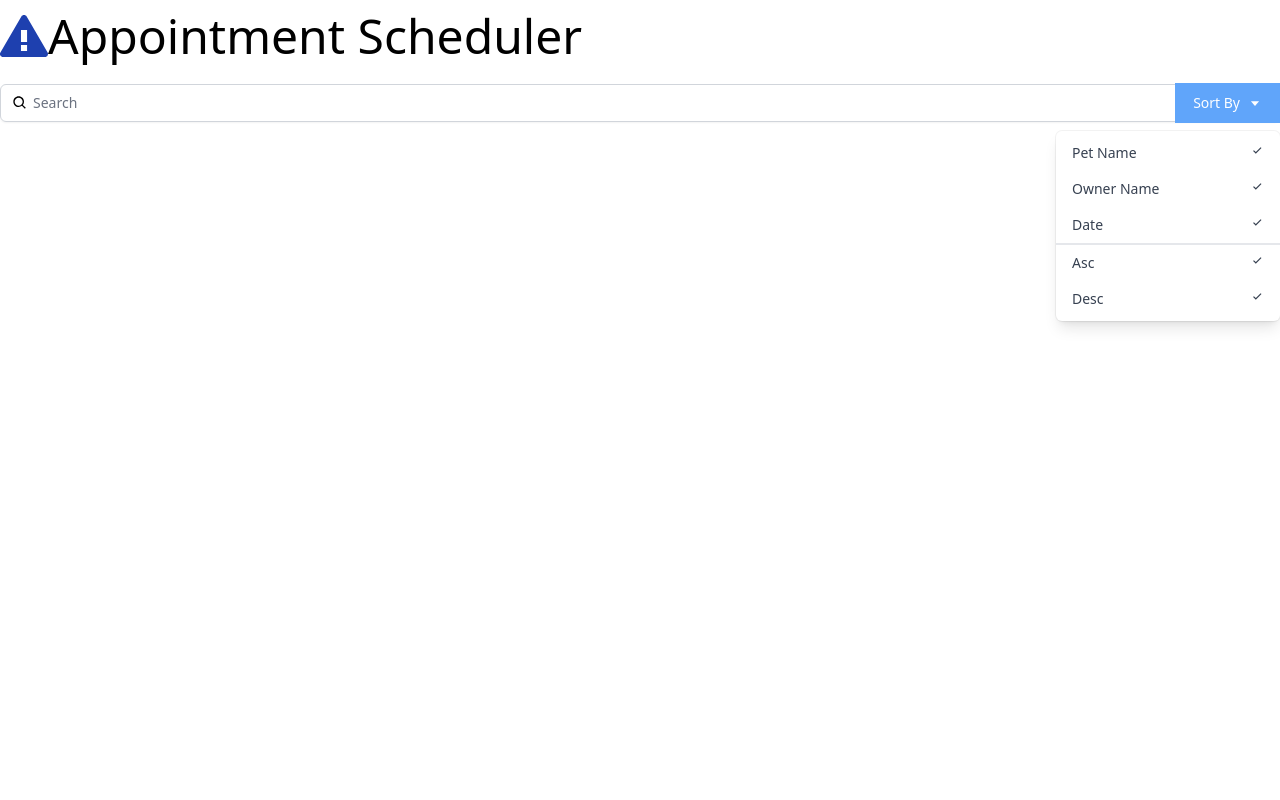
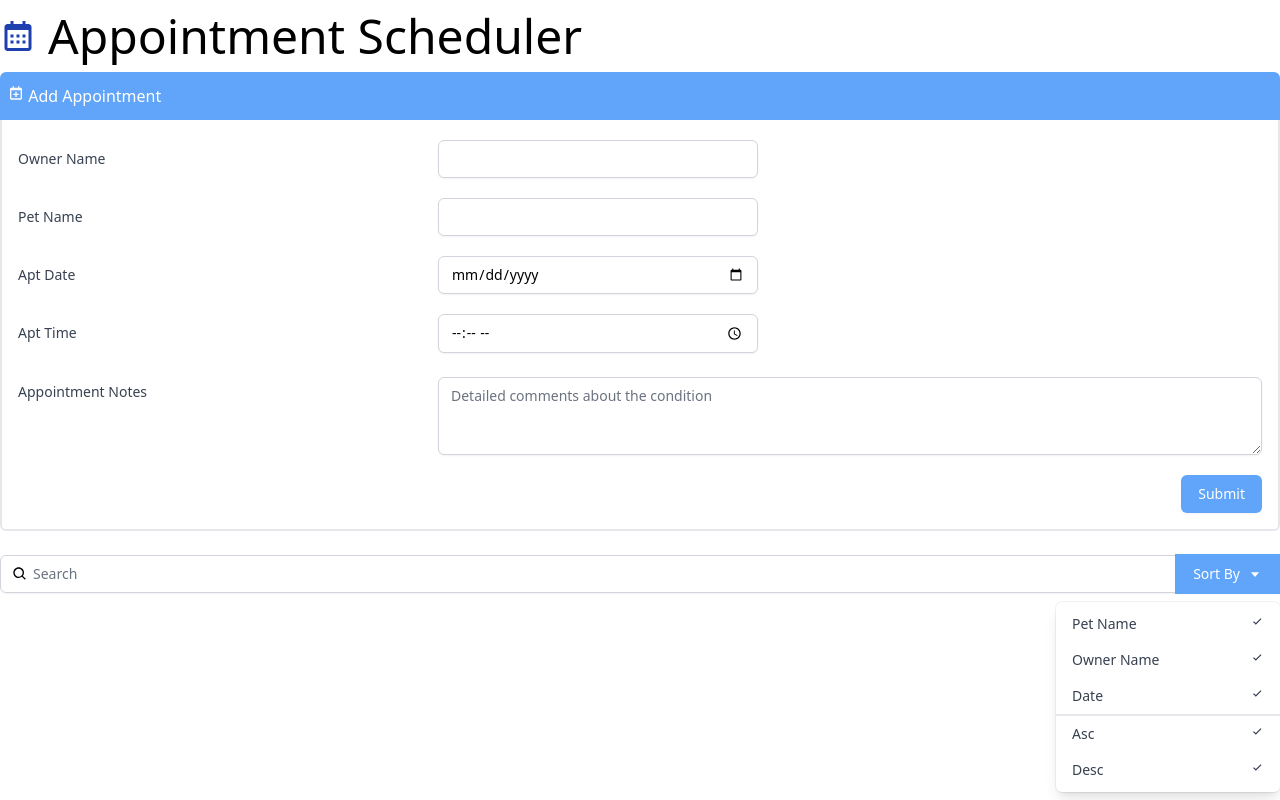
Before and after one commit to vish-opatha/react-appointment-scheduler, a React (Create React App) app: page / in a window 1280 px wide. Built offline with nearby package versions, Linux system fonts and the light colour scheme.

Commit message:
Update Calendar icon and import AddAppointment component

```diff
--- a/src/App.js
+++ b/src/App.js
@@ -1,12 +1,14 @@
-import {GoAlert} from "react-icons/go"
+import {BiCalendar} from "react-icons/bi"
 import Search from "./components/Search"
+import AddAppointment from "./components/AddAppointment";
 
 function App() {
   return (
     <div className="App container mx-auto mt-3 font-thin">
       <h1 className="text-5xl content-center">
-        <GoAlert className="inline-block text-blue-800 align-top"/>Appointment Scheduler
+        <BiCalendar className="inline-block text-blue-800 align-top pr-3"/>Appointment Scheduler
       </h1>
+      <AddAppointment/>
       <Search/>
     </div>
   );
```
